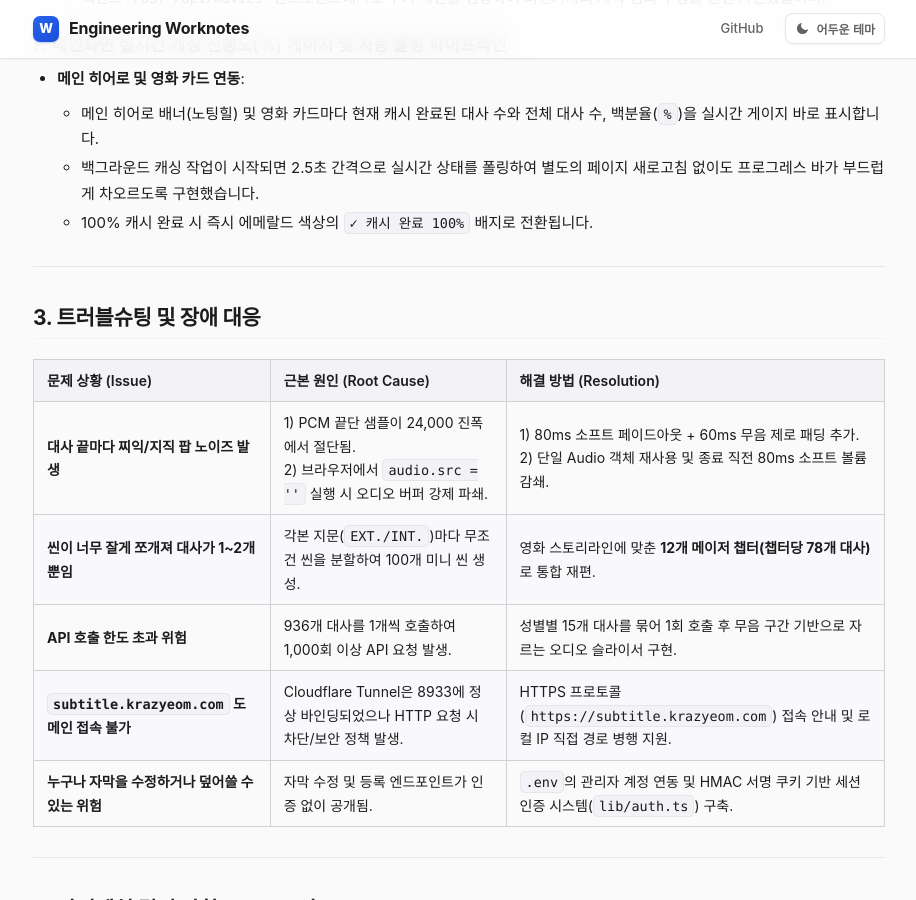
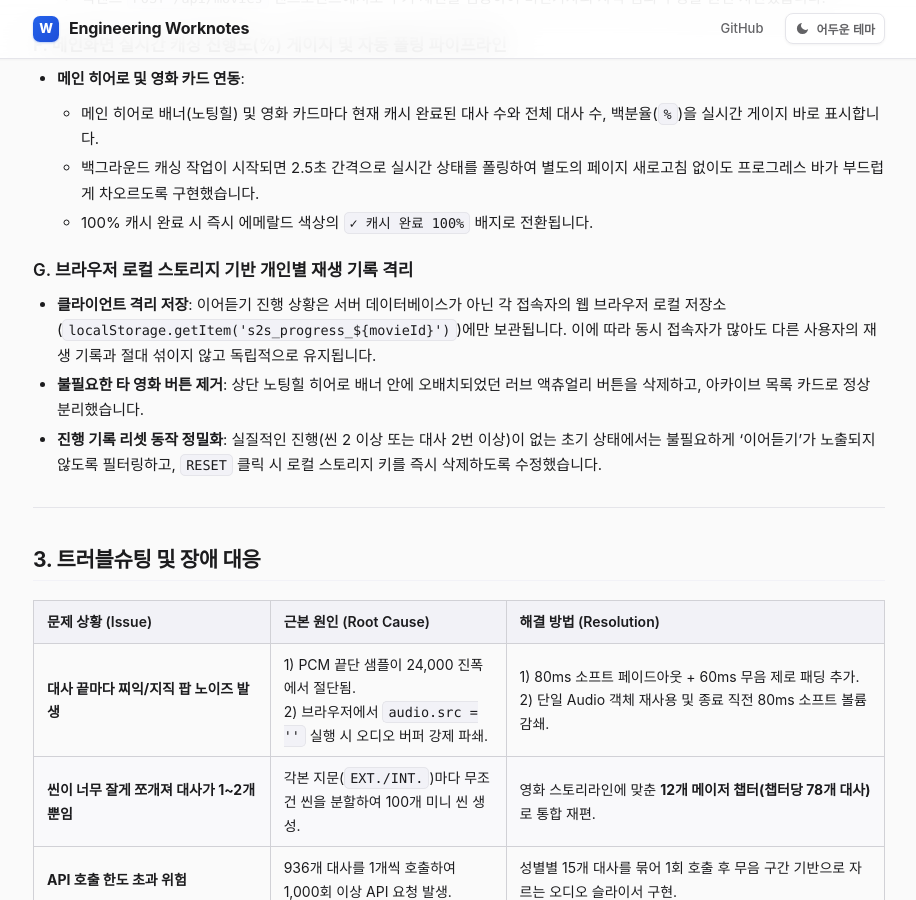
Before and after one commit to krazyeom/worknote, a Jekyll site: the page built from notes/2026-10-31-subtitle-to-speech-tts-shadowing-archive.md, in a window 1280 px wide and 900 px high, scrolled down 2282 px. Shown: the whole window, without its empty margins (181-1097 px from the left). Built offline with Jekyll 4.4.1, drawn with Linux system fonts in a browser that asks for light colours.

Commit message:
docs: 브라우저 로컬 스토리지 독립성 및 히어로 영역 버튼 정리 반영

```diff
--- a/notes/2026-10-31-subtitle-to-speech-tts-shadowing-archive.md
+++ b/notes/2026-10-31-subtitle-to-speech-tts-shadowing-archive.md
@@ -71,6 +71,11 @@ title: "2026-10-31 작업 노트: subtitle-to-speech 영화 대본 TTS 섀도잉
   * 백그라운드 캐싱 작업이 시작되면 2.5초 간격으로 실시간 상태를 폴링하여 별도의 페이지 새로고침 없이도 프로그레스 바가 부드럽게 차오르도록 구현했습니다.
   * 100% 캐시 완료 시 즉시 에메랄드 색상의 `✓ 캐시 완료 100%` 배지로 전환됩니다.
 
+### G. 브라우저 로컬 스토리지 기반 개인별 재생 기록 격리
+* **클라이언트 격리 저장**: 이어듣기 진행 상황은 서버 데이터베이스가 아닌 각 접속자의 웹 브라우저 로컬 저장소(`localStorage.getItem('s2s_progress_${movieId}')`)에만 보관됩니다. 이에 따라 동시 접속자가 많아도 다른 사용자의 재생 기록과 절대 섞이지 않고 독립적으로 유지됩니다.
+* **불필요한 타 영화 버튼 제거**: 상단 노팅힐 히어로 배너 안에 오배치되었던 러브 액츄얼리 버튼을 삭제하고, 아카이브 목록 카드로 정상 분리했습니다.
+* **진행 기록 리셋 동작 정밀화**: 실질적인 진행(씬 2 이상 또는 대사 2번 이상)이 없는 초기 상태에서는 불필요하게 '이어듣기'가 노출되지 않도록 필터링하고, `RESET` 클릭 시 로컬 스토리지 키를 즉시 삭제하도록 수정했습니다.
+
 ---
 
 ## 3. 트러블슈팅 및 장애 대응
```
